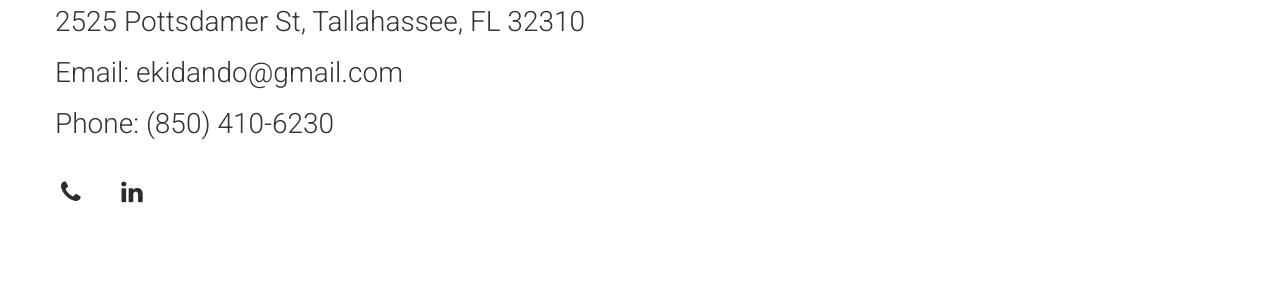
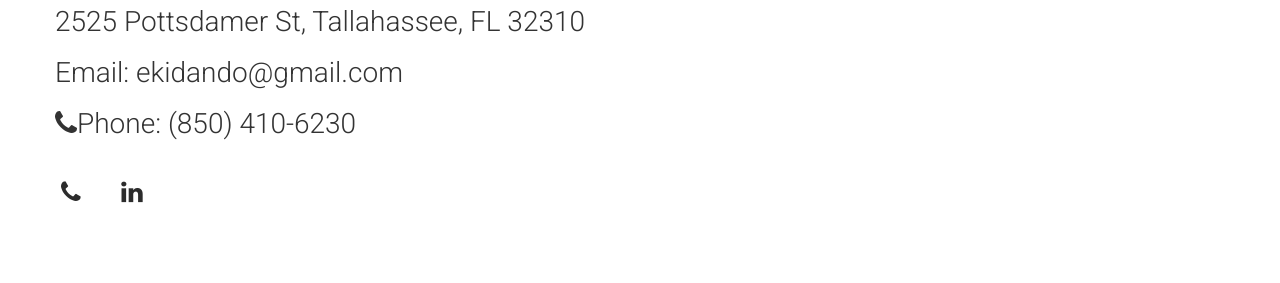
Before and after one commit to ekidando/Emma, a Jekyll site: the page built from contact.html, in a window 1280 px wide. Shown: the part 694-977 px from the top of the page. Built offline with Jekyll 4.4.1, drawn with Linux system fonts in a browser that asks for light colours; nearby versions of some CDN libraries; some web fonts are replaced.

Commit message:
Update contact.html

```diff
--- a/contact.html
+++ b/contact.html
@@ -32,7 +32,7 @@ published: true
           <h3 class="animated fadeInUp">Florida State University</h3>
           <h3 class="animated fadeInUp">2525 Pottsdamer St, Tallahassee, FL 32310</h3>
           <h3 class="animated fadeInUp">Email:  ekidando@gmail.com</h3>
-          <h3 class="animated fadeInUp">Phone: (850) 410-6230</h3>
+          <h3 class="animated fadeInUp"><i class="fa fa-phone"></i>Phone: (850) 410-6230</h3>
 
 	 <ul class="social-icons">
             <li>
```
